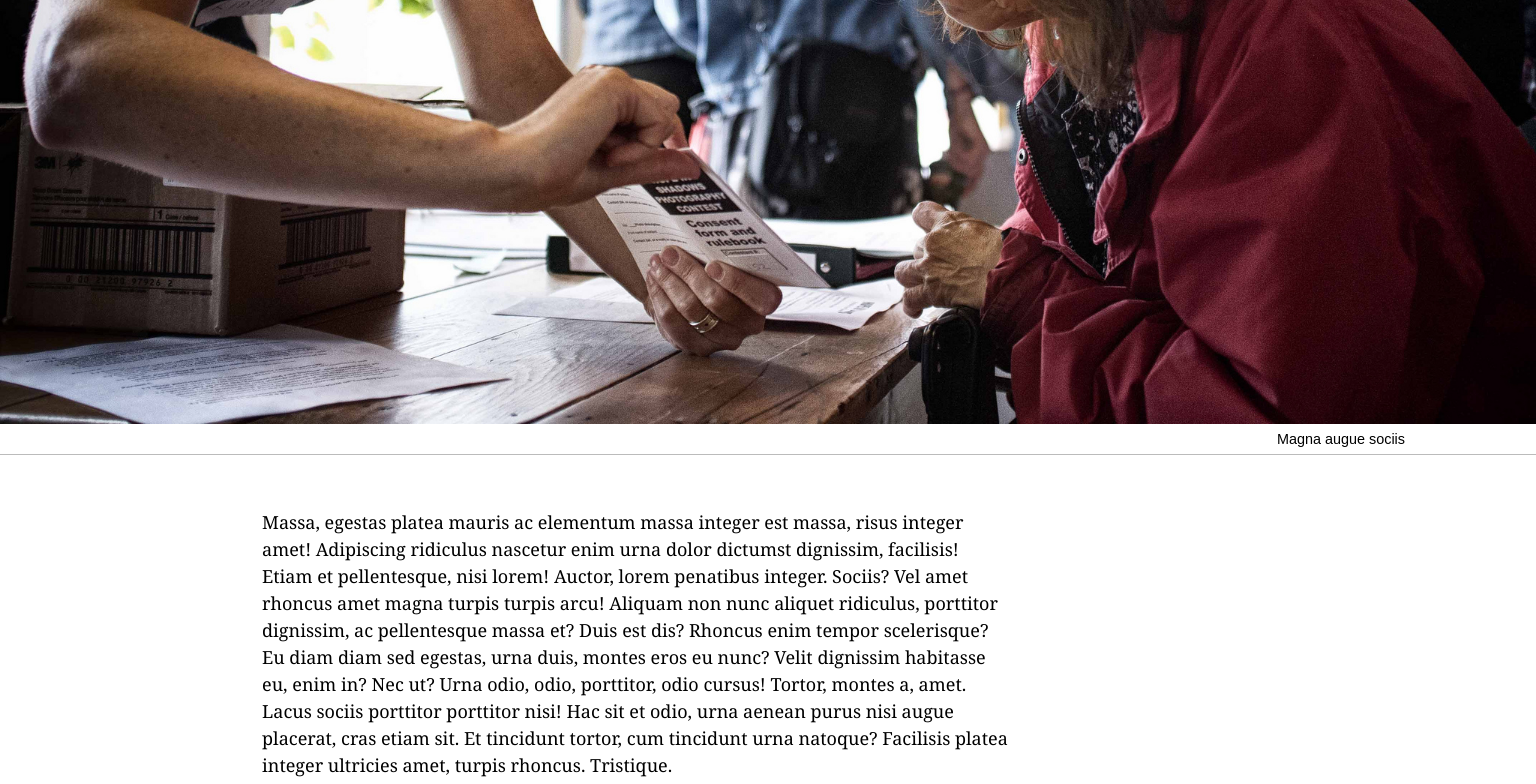
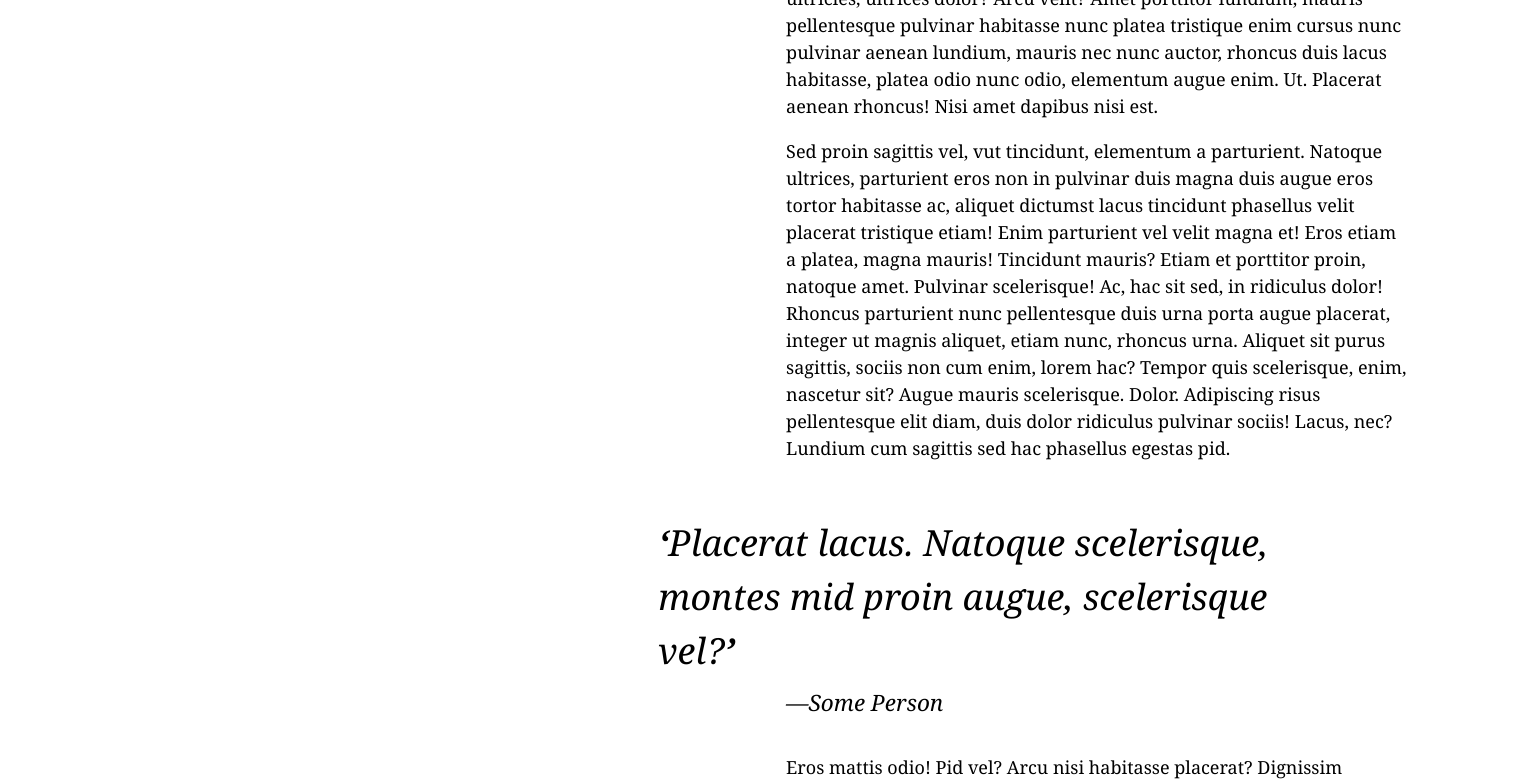
Before and after one commit to joelkbennett/responsive-fluid-width, a plain HTML site: page index.html in a window 1536 px wide. Shown: the part 1200-1984 px from the top of the page. Drawn offline with Linux system fonts and the light colour scheme.

Commit message:
new large layout. Removed font-width from base

```diff
--- a/index.html
+++ b/index.html
@@ -28,6 +28,7 @@
             <figcaption>Magna augue sociis</figcaption>
         </figure>
 
+        <section class="article-body">
             <p>Massa, egestas platea mauris ac elementum massa integer est massa, risus integer amet! Adipiscing ridiculus nascetur enim urna dolor dictumst dignissim, facilisis! Etiam et pellentesque, nisi lorem! Auctor, lorem penatibus integer. Sociis? Vel amet rhoncus amet magna turpis turpis arcu! Aliquam non nunc aliquet ridiculus, porttitor dignissim, ac pellentesque massa et? Duis est dis? Rhoncus enim tempor scelerisque? Eu diam diam sed egestas, urna duis, montes eros eu nunc? Velit dignissim habitasse eu, enim in? Nec ut? Urna odio, odio, porttitor, odio cursus! Tortor, montes a, amet. Lacus sociis porttitor porttitor nisi! Hac sit et odio, urna aenean purus nisi augue placerat, cras etiam sit. Et tincidunt tortor, cum tincidunt urna natoque? Facilisis platea integer ultricies amet, turpis rhoncus. Tristique.</p>
 
             <h2>Sample Paragraphs</h2>
@@ -48,6 +49,7 @@
             <p>Elementum? Aliquet ac. Massa? Aenean, duis rhoncus? Augue, egestas amet in, urna sed lorem parturient vel magna enim ac, etiam egestas proin mattis? Turpis nec, proin nunc! Aliquam dapibus turpis lundium, pulvinar diam placerat, scelerisque elementum nascetur parturient parturient auctor nunc augue scelerisque. Cras. Scelerisque scelerisque enim, magna adipiscing sit, lacus! A integer vel augue in est purus, sagittis? Facilisis augue tempor magna sociis risus. Etiam adipiscing integer pulvinar eu aenean. Turpis penatibus lundium in etiam eros, quis integer placerat quis tincidunt a et magna, porta et turpis sociis a aliquam risus nisi, nec tortor sit scelerisque etiam enim scelerisque elit lacus? Risus platea nisi ultrices parturient turpis nunc massa nunc parturient nascetur, nisi lectus, porttitor in, porttitor placerat.</p>
 
             <p>Ac, ut magna tincidunt magna? Mus a! Parturient eu urna tristique, placerat et nunc odio et proin? Arcu nec turpis arcu nisi urna, lacus! Mus a, egestas turpis a? Sagittis turpis elementum platea aliquet facilisis purus rhoncus nunc dis, nisi porta, diam augue. Et, mattis pulvinar rhoncus. Et, mattis, elit ultrices! Adipiscing nec? Enim in urna? In ut et, tempor penatibus porttitor purus tincidunt, adipiscing, ultrices dapibus risus odio nunc tempor, odio eros nunc, eu adipiscing a? In urna amet augue rhoncus ut? Integer sed proin et, ridiculus arcu vel porttitor tempor vel tincidunt et! Scelerisque lundium sed mauris non integer elementum odio elit et integer et, porttitor et. Duis dapibus cras et vut, aenean ut a ac nec.</p>
+        </section>
     </article>
 </section>
 
--- a/style.scss
+++ b/style.scss
@@ -4,7 +4,6 @@
 
 body {
     font-family: Georgia, serif;
-    font-size: 1em;
     padding: 0 .5em;
 }
 
@@ -91,9 +90,9 @@ header, #main-content, footer {
 }
 
 @media only screen and (min-width:30em) {
-    p {
+ p {
     text-align: justify;
-    }
+ }
 }
 
 @media only screen and (min-width:48em) {
@@ -153,46 +152,50 @@ header, #main-content, footer {
     }
     h1.site-name {
         @include span-columns(6);
-        @include shift(3);
+        @include shift(.5);
+    }
+    nav {
+        @include span-columns(11);
+        @include shift(.5);
     }
     article {
         header {
             h1 {
                 @include span-columns(8 of 12);
-                @include shift(1);
+                @include shift(2);
             }
         }
         .intro {
             @include span-columns(8 of 12);
-            @include shift(1);
+            @include shift(2);
         }
-        figure.article-cover {
+        h2, h3, h4, h5, h6 {
             @include span-columns(12 of 12);
         }
-        h2, h3, h4, h5, h6, p {
-            @include shift(2);
-        }
-
-        h2, h3, h4, h5, h6 {
-            @include span-columns(6 of 12);
-        }
         p {
-            @include span-columns(6 of 12);
+            @include span-columns(10 of 12);
             @include omega();
             margin-top: 0;
         }
         blockquote {
-            @include span-columns(8);
+            @include span-columns(12);
+            margin: 2em 0;
             p {
-                @include span-columns(8 of 8);
+                @include span-columns(10);
                 @include omega();
-                @include shift(1);
+                @include shift(-2);
             }
             cite {
-                @include span-columns(8 of 8);
-                text-align: right;
+                @include span-columns(10);
+                text-align: left;
             }
         }
     }
-
+    .article-cover {
+        @include span-columns(6 of 12);
+    }
+    .article-body {
+        @include span-columns(6 of 12);
+        @include omega();
+    }
 }
```
Also changed, not shown: style.css. Lines whose indentation alone changed are shown as unchanged.
